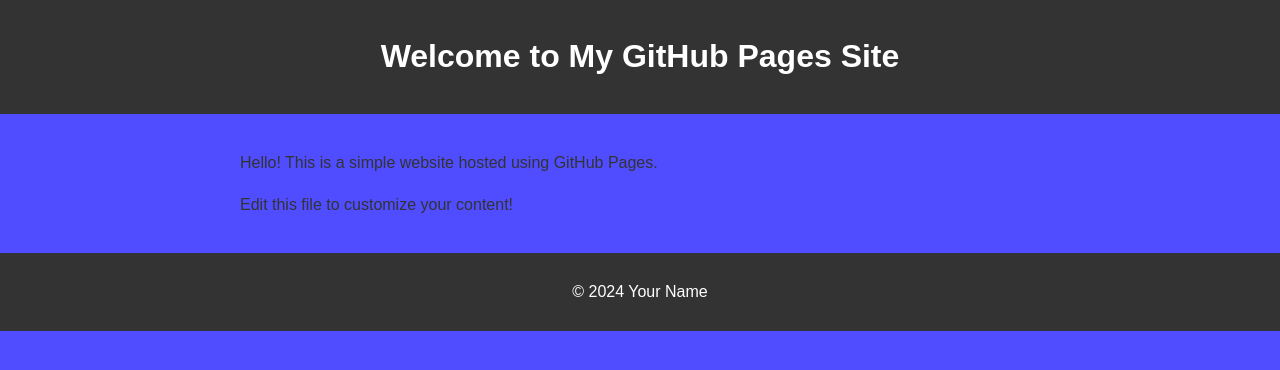
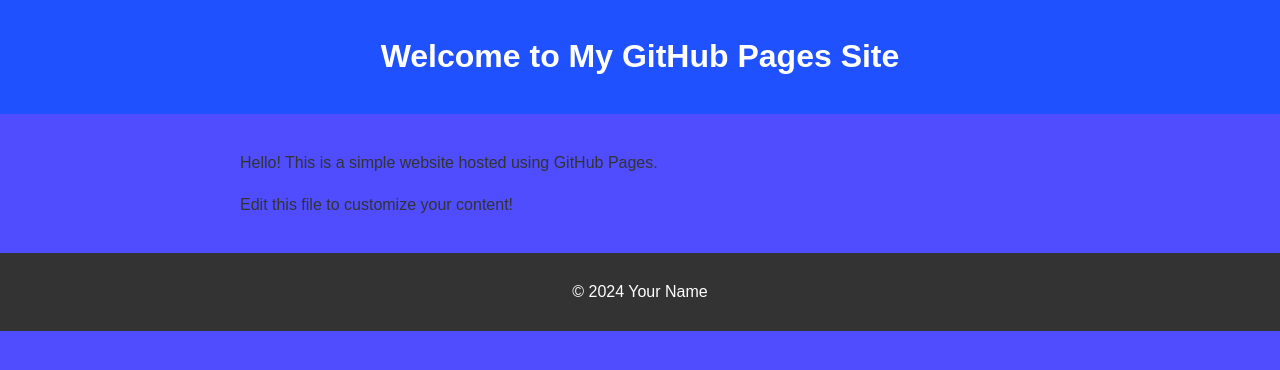
Before and after one commit to aditya29263/1029.github.io, a plain HTML site: page index.html in a window 1280 px wide. Drawn offline with Linux system fonts and the light colour scheme.

Commit message:
Colour Second

```diff
--- a/index.html
+++ b/index.html
@@ -14,7 +14,7 @@
             color: #333;
         }
         header {
-            background: #333;
+            background: #1f51ff; /* Neon blue color */
             color: #fff;
             padding: 10px 20px;
             text-align: center;
```
